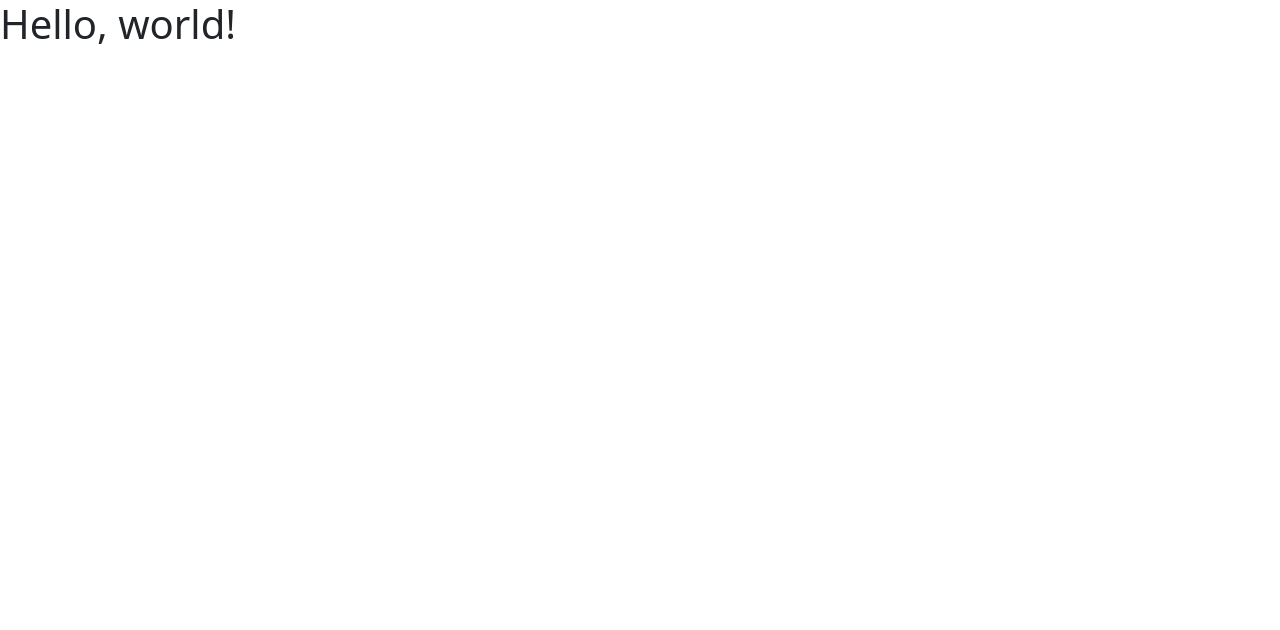
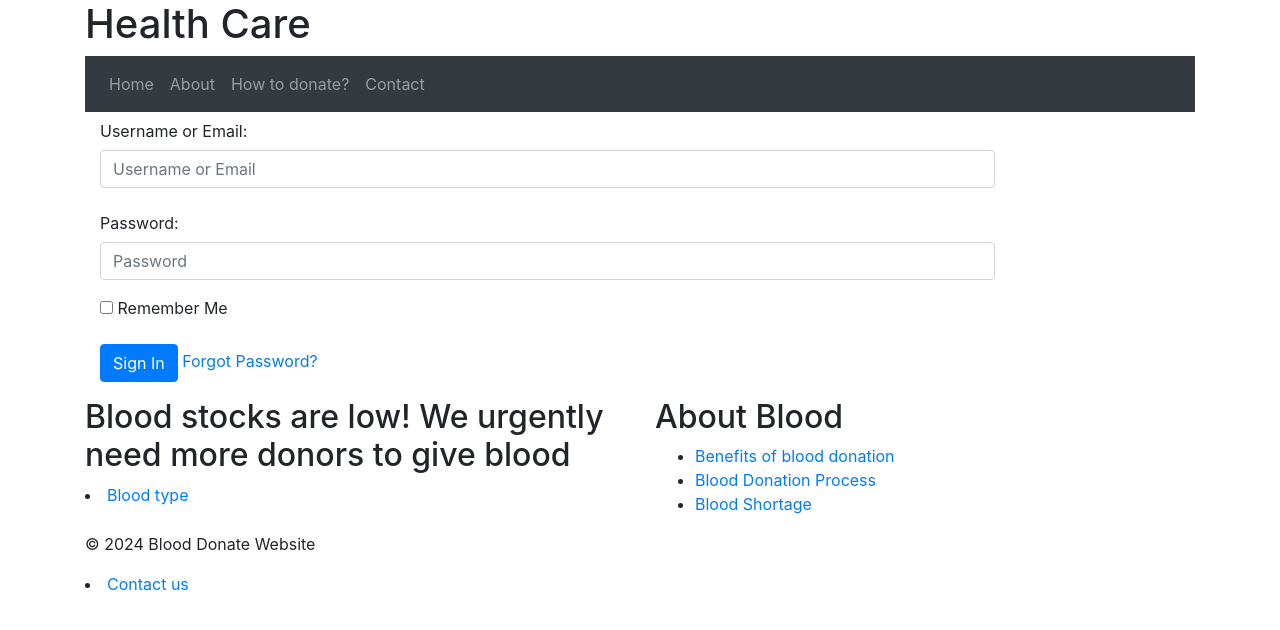
Before and after one commit to Buttthien/Blood-Donation, a PHP site: page / in a window 1280 px wide. Before the commit the part shown is almost empty. Shown: the top 630 px of the page. Run offline with PHP 8.4, Linux system fonts and the light colour scheme.

Commit message:
index.php

```diff
--- a/index.php
+++ b/index.php
@@ -1,27 +1,73 @@
 <!DOCTYPE html>
 <html lang="en">
 <head>
-    <meta charset="UTF-8">
-    <meta name="viewport" content="width=device-width, initial-scale=1.0">
-    <title>Blood Donation</title>
-    <!-- Boostrap CSS & JS link -->
-    <!doctype html>
-<html lang="en">
-  <head>
-    <meta charset="utf-8">
-    <meta name="viewport" content="width=device-width, initial-scale=1">
-    <title>Bootstrap demo</title>
-    <link href="https://cdn.jsdelivr.net/npm/bootstrap@5.3.3/dist/css/bootstrap.min.css" rel="stylesheet" integrity="sha384-QWTKZyjpPEjISv5WaRU9OFeRpok6YctnYmDr5pNlyT2bRjXh0JMhjY6hW+ALEwIH" crossorigin="anonymous">
-  </head>
-  <body>
-    <h1>Hello, world!</h1>
-    <script src="https://cdn.jsdelivr.net/npm/bootstrap@5.3.3/dist/js/bootstrap.bundle.min.js" integrity="sha384-YvpcrYf0tY3lHB60NNkmXc5s9fDVZLESaAA55NDzOxhy9GkcIdslK1eN7N6jIeHz" crossorigin="anonymous"></script>
-  </body>
-</html>
-
-
+  <meta charset="UTF-8">
+  <meta name="viewport" content="width=device-width, initial-scale=1.0">
+  <title>Blood Donation</title>
+  <link rel="stylesheet" href="https://cdn.jsdelivr.net/npm/bootstrap@4.6.1/dist/css/bootstrap.min.css">
 </head>
 <body>
+  <div class="container">
+    <header>
+      <h1>Health Care </h1>
+      <nav class="navbar navbar-expand-sm bg-dark navbar-dark">
+        <ul class="navbar-nav">
+          <li class="nav-item"><a class="nav-link" href="#">Home</a></li>
+          <li class="nav-item"><a class="nav-link" href="#">About</a></li>
+          <li class="nav-item"><a class="nav-link" href="#">How to donate?</a></li>
+          <li class="nav-item"><a class="nav-link" href="#">Contact</a></li>
+        </ul>
+      </nav>
+    </header>
+    <form class="form-horizontal" action="/signin.php" method="post" id="signinForm">
+      <div class="form-group">
+        <label for="username_or_email" class="col-sm-2 col-form-label">Username or Email:</label>
+        <div class="col-sm-10">
+          <input type="text" class="form-control" name="username_or_email" id="username_or_email" placeholder="Username or Email">
+        </div>
+      </div>
+      <div class="form-group">
+        <label for="password" class="col-sm-2 col-form-label">Password:</label>
+        <div class="col-sm-10">
+          <input type="password" class="form-control" name="password" id="password" placeholder="Password">
+        </div>
+      </div>
+      <div class="form-group">
+        <div class="col-sm-offset-2 col-sm-10">
+          <div class="checkbox">
+            <label for="remember_me">
+              <input type="checkbox" name="remember_me" id="remember_me"> Remember Me
+            </label>
+          </div>
+        </div>
+      </div>
+      <div class="form-group">
+        <div class="col-sm-offset-2 col-sm-10">
+          <button type="submit" form="signinForm" class="btn btn-primary">Sign In</button>
+          <a href="#">Forgot Password?</a>
+        </div>
+      </div>
+    </form>
+    <main>
+      <div class="row">
+        <div class="col-sm-6">
+          <h2>Blood stocks are low! We urgently need more donors to give blood</h2> <li><a href="#">Blood type</a></li>
+          <p></p>
+        </div>
+        <div class="col-sm-6">
+          <h2>About Blood</h2>
+          <ul>
+            <li><a href="#">Benefits of blood donation</a></li>
+            <li><a href="#">Blood Donation Process</a></li>
+            <li><a href="#">Blood Shortage</a></li>
+          </ul>
+        </div>
+      </div>
+    </main>
 
-</body>
-</html>
+    <footer class="page-footer">
+      <p>&copy; 2024 Blood Donate Website</p> <li><a href="#">Contact us</a></li>
+    </footer>
+  </div>
+
+  <script src="https://cdn.jsdelivr.net/npm/jquery@3.5.
```
